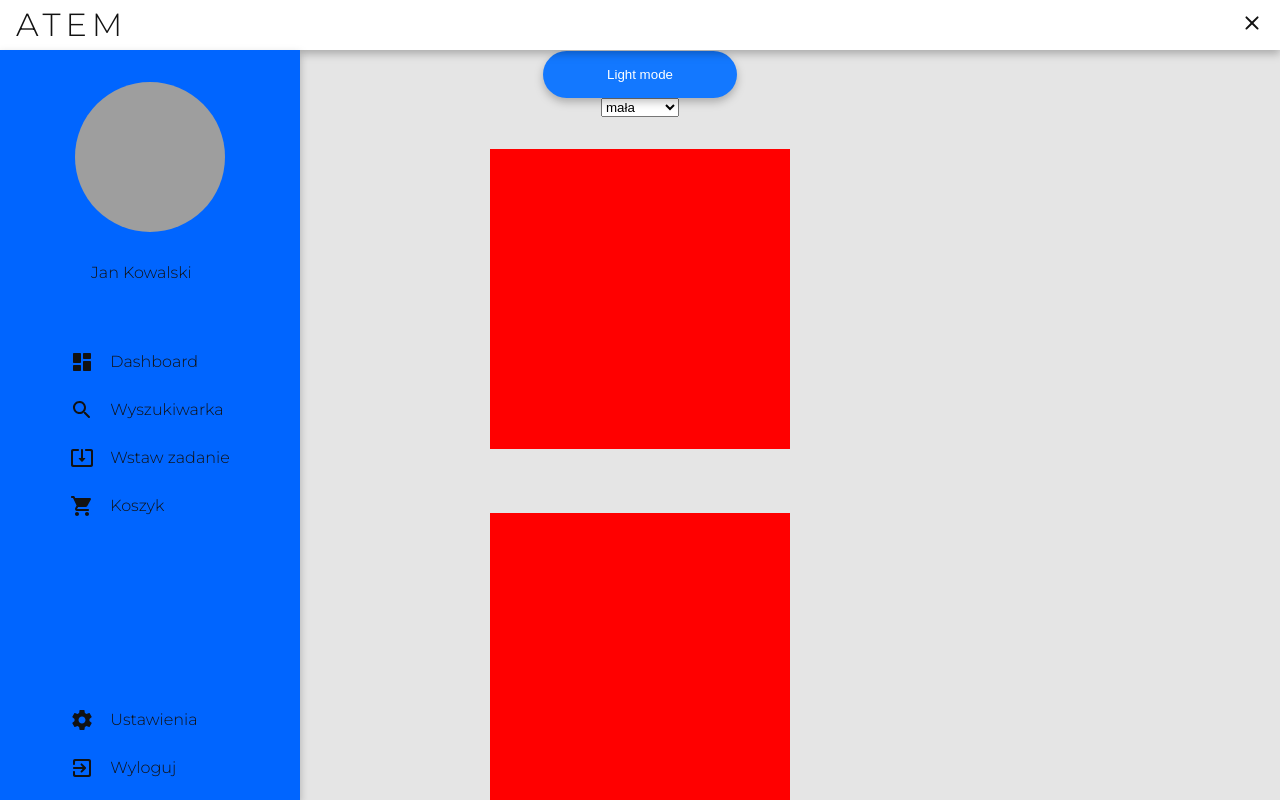
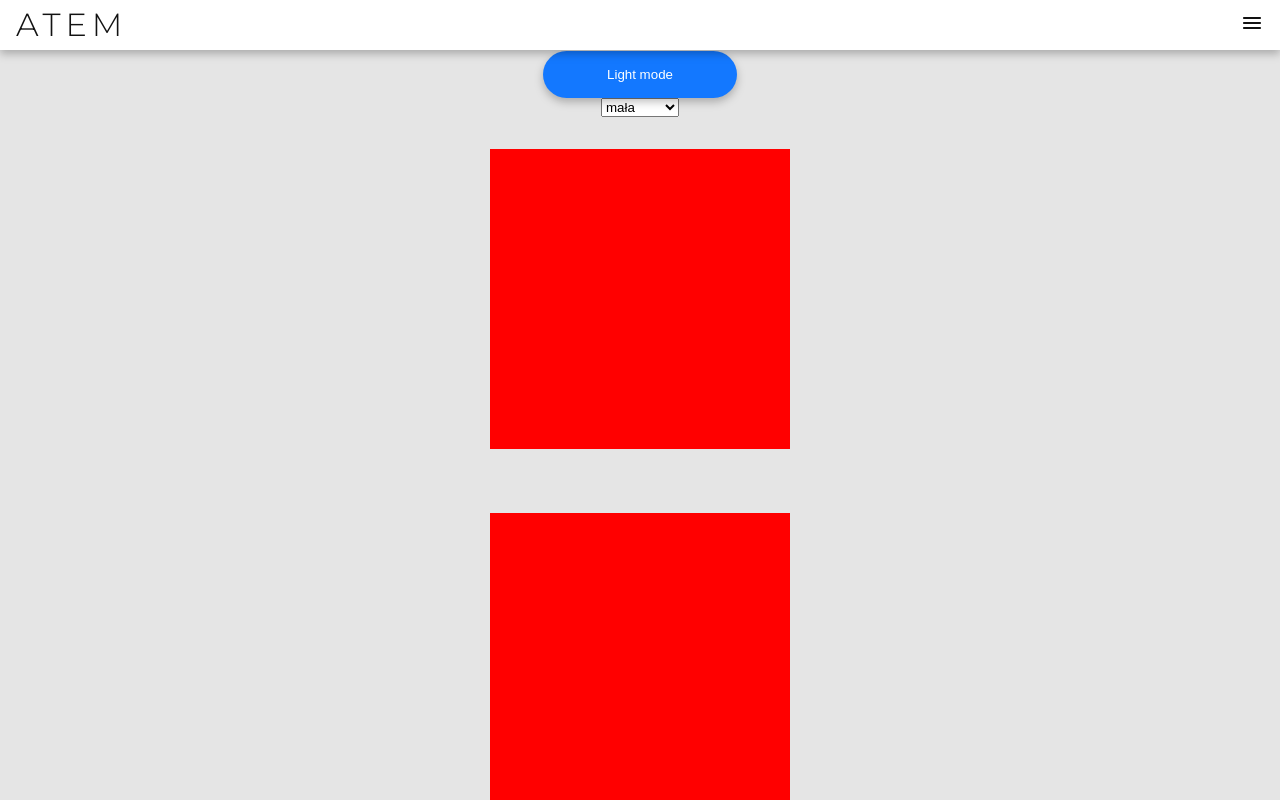
Before and after one commit to Nico2d/atem, a Next.js app: page / in a window 1280 px wide. Shown: the top 800 px of the page. Built offline with nearby package versions, Linux system fonts and the light colour scheme; grey boxes are pictures that could not be loaded.

Commit message:
fix: stop exectuing method every click

```diff
--- a/components/atoms/outSide.tsx
+++ b/components/atoms/outSide.tsx
@@ -4,9 +4,7 @@ const useOutsideAlerter = (ref, method) => {
   useEffect(() => {
     const handleClickOutside = (event) => {
       if (ref.current && !ref.current.contains(event.target)) {
-        // alert("You clicked outside of me!");
-
-        method()
+        method();
       }
     };
 
@@ -17,7 +15,9 @@ const useOutsideAlerter = (ref, method) => {
   }, [ref]);
 };
 
-export const OutsideAlerter = ({ children,method }) => {
+export const OutsideAlerter = ({ children, method, isActive }) => {
+  if (isActive) return <div>{children}</div>;
+
   const wrapperRef = useRef(null);
   useOutsideAlerter(wrapperRef, method);
 
--- a/components/organisms/sidebar.tsx
+++ b/components/organisms/sidebar.tsx
@@ -12,7 +12,7 @@ import { MobileLabel } from "../molecules/mobileLabel";
 import { OutsideAlerter } from "../atoms/outSide";
 
 export const Sidebar = () => {
-  const [isHidden, setIsHidden] = useState(false);
+  const [isHidden, setIsHidden] = useState(true);
   const toggleNavigation = () => {
     console.log("toggle Menu");
     setIsHidden(!isHidden);
@@ -20,8 +20,7 @@ export const Sidebar = () => {
 
   return (
     <>
-      {isHidden && <p>ELO</p>}
-      <OutsideAlerter method={toggleNavigation}>
+      <OutsideAlerter method={toggleNavigation} isActive={isHidden}>
         <MobileLabel toggleMenu={toggleNavigation} isClosed={isHidden} />
         <Container isHidden={isHidden}>
           <UserWrapper>
```
